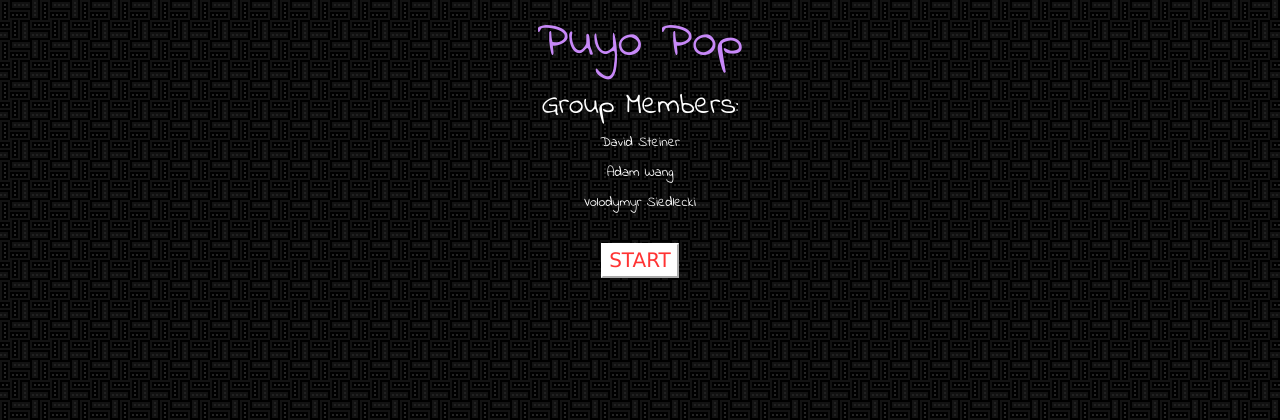
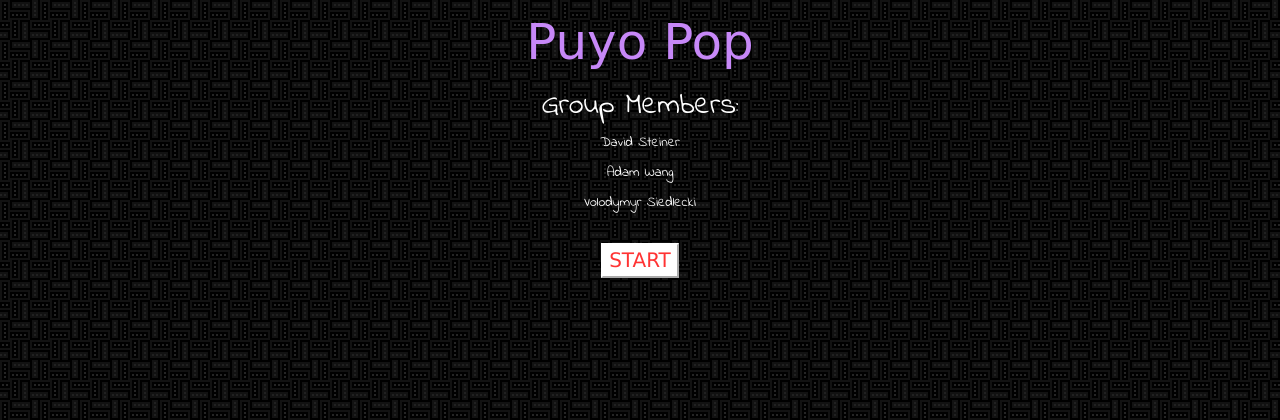
Before and after one commit to dsteiner93/dsteiner93.github.io, a PHP site: page / in a window 1280 px wide. Shown: the top 420 px of the page. Run offline with PHP 8.4, Linux system fonts and the light colour scheme; some libraries are stand-ins or nearby versions.

Commit message:
Update style.css

```diff
--- a/style.css
+++ b/style.css
@@ -1,4 +1,5 @@
 #title{
+    font-family: 'JandaManateeBubble', cursive;
     font-size: 50px;
     padding-top: 0px;
     margin: 5px 0px;
```
